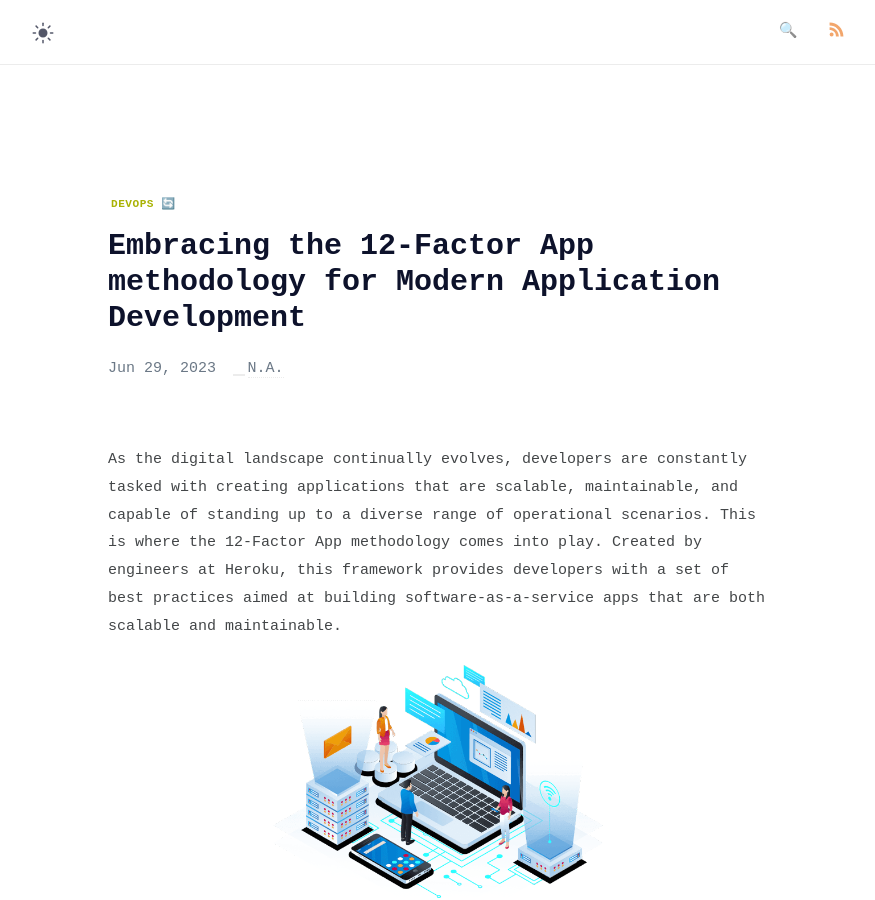
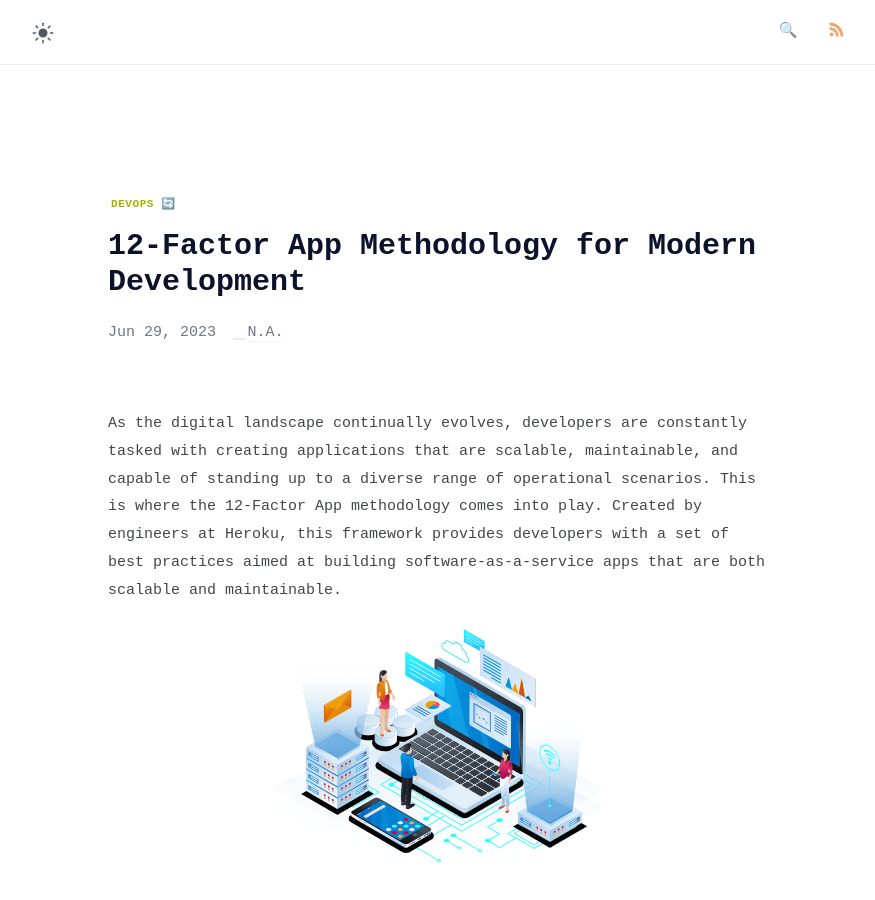
Before and after one commit to najx/najx.github.io, a Jekyll site: the page built from _posts/12-factors/2023-06-29-embracing-the-12-factor-app-methodology-for-modern-application-development.md, in a window 1280 px wide and 900 px high. Shown: the whole window, without its empty margins (202-1077 px from the left). Built offline with Jekyll 4.4.1, drawn with Linux system fonts in a browser that asks for light colours; some web fonts are replaced.

Commit message:
Update a title

```diff
--- a/_posts/12-factors/2023-06-29-embracing-the-12-factor-app-methodology-for-modern-application-development.md
+++ b/_posts/12-factors/2023-06-29-embracing-the-12-factor-app-methodology-for-modern-application-development.md
@@ -1,5 +1,5 @@
 ---
-title: Embracing the 12-Factor App methodology for Modern Application Development
+title: 12-Factor App Methodology for Modern Development
 date: 2023-06-29 11:58:47 +07:00
 modified: 2023-06-29 11:58:47 +07:00
 tags: [DevOps 🔄]
```
